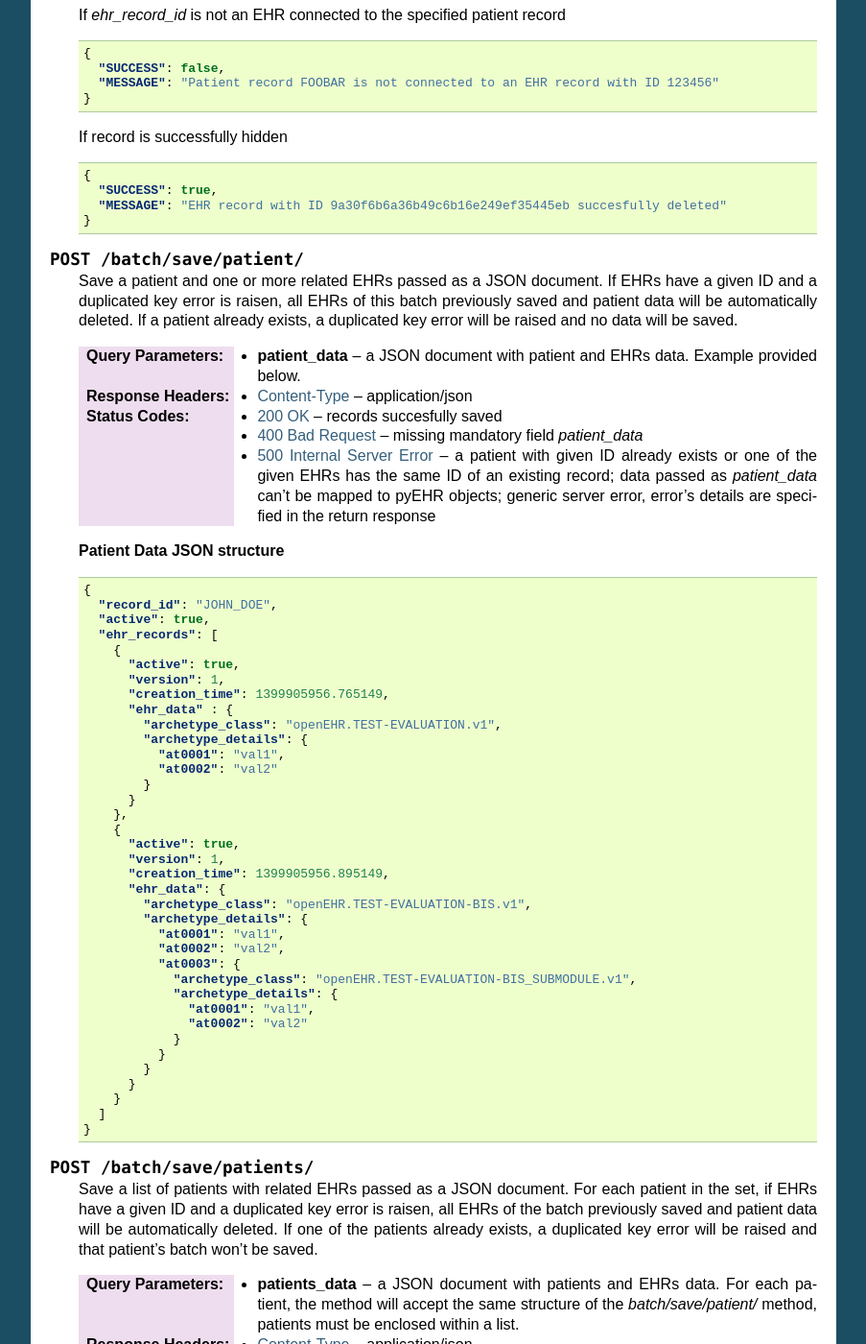
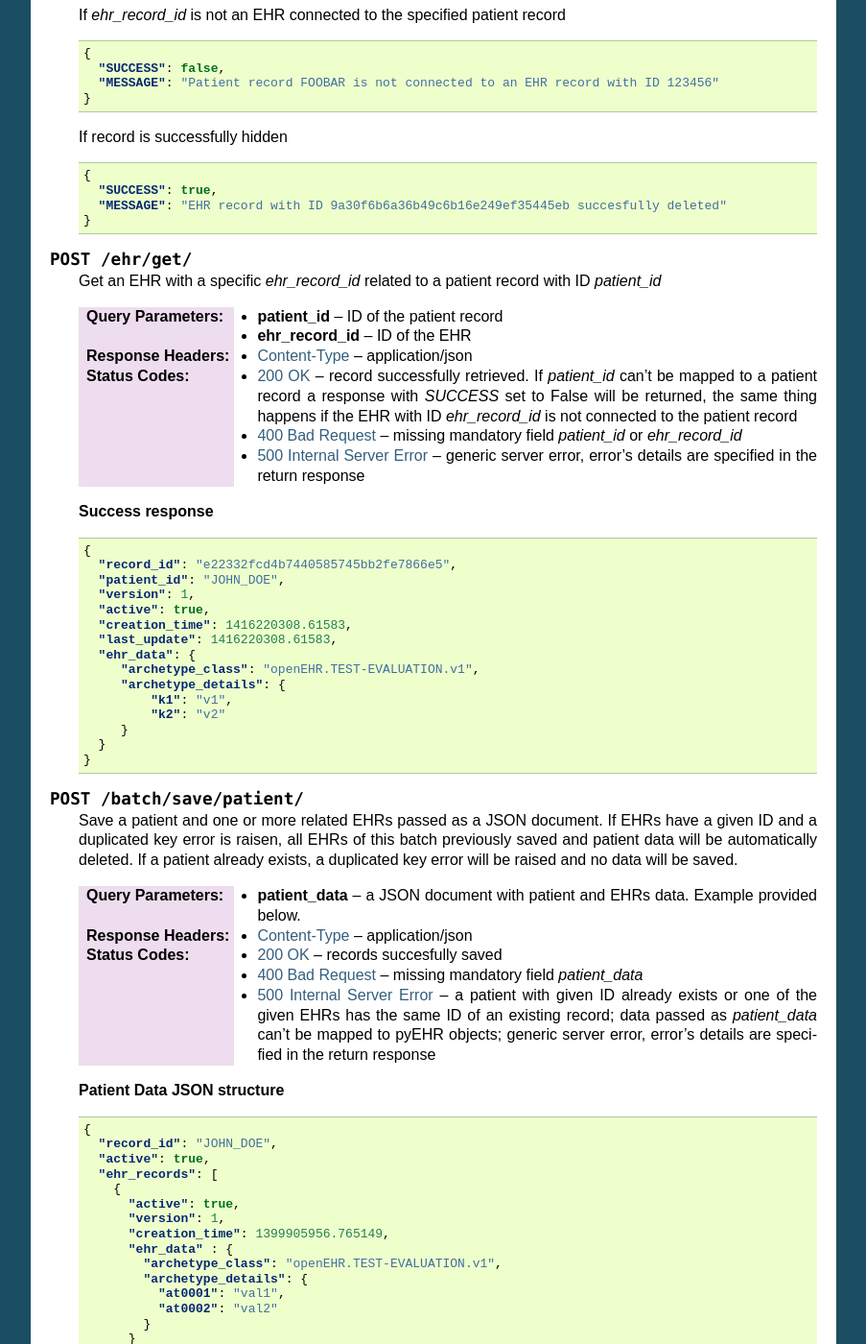
Before and after one commit to crs4/pyEHR, a Sphinx documentation site: the page built from docs/http_doc/dbservice.rst, in a window 1280 px wide and 1400 px high, scrolled down 7140 px. Shown: the whole window at 96% size, without its empty margins (198-1101 px from the left). Built offline with Sphinx 7.4.7, drawn with Linux system fonts in a browser that asks for light colours.

Commit message:
updated documentation
Signed-off-by: Luca Lianas <lianas@crs4.it>

```diff
--- a/docs/http_doc/dbservice.rst
+++ b/docs/http_doc/dbservice.rst
@@ -459,6 +459,39 @@ API Methods
       "MESSAGE": "EHR record with ID 9a30f6b6a36b49c6b16e249ef35445eb succesfully deleted"
     }
 
+.. http:post:: /ehr/get/
+
+   Get an EHR with a specific `ehr_record_id` related to a patient record with ID `patient_id`
+
+   :query patient_id: ID of the patient record
+   :query ehr_record_id: ID of the EHR
+   :resheader Content-Type: application/json
+   :statuscode 200: record successfully retrieved. If `patient_id` can't be mapped to a patient record
+                    a response with `SUCCESS` set to False will be returned, the same thing happens
+                    if the EHR with ID `ehr_record_id` is not connected to the patient record
+   :statuscode 400: missing mandatory field `patient_id` or `ehr_record_id`
+   :statuscode 500: generic server error, error's details are specified in the return response
+
+   **Success response**
+
+   .. sourcecode:: json
+
+       {
+         "record_id": "e22332fcd4b7440585745bb2fe7866e5",
+         "patient_id": "JOHN_DOE",
+         "version": 1,
+         "active": true,
+         "creation_time": 1416220308.61583,
+         "last_update": 1416220308.61583,
+         "ehr_data": {
+            "archetype_class": "openEHR.TEST-EVALUATION.v1",
+            "archetype_details": {
+                "k1": "v1",
+                "k2": "v2"
+            }
+         }
+       }
+
 .. http:post:: /batch/save/patient/
 
    Save a patient and one or more related EHRs passed as a JSON document. If EHRs have a
```
